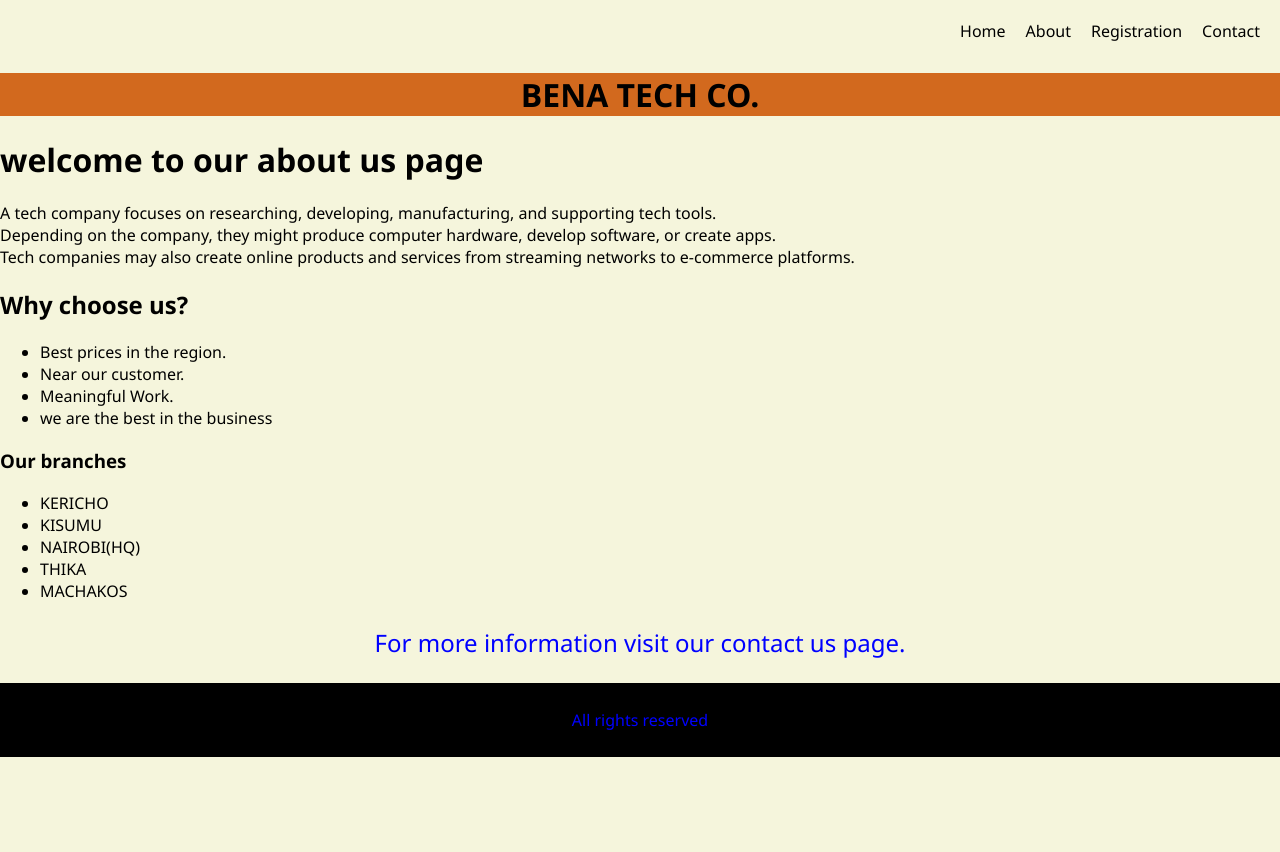
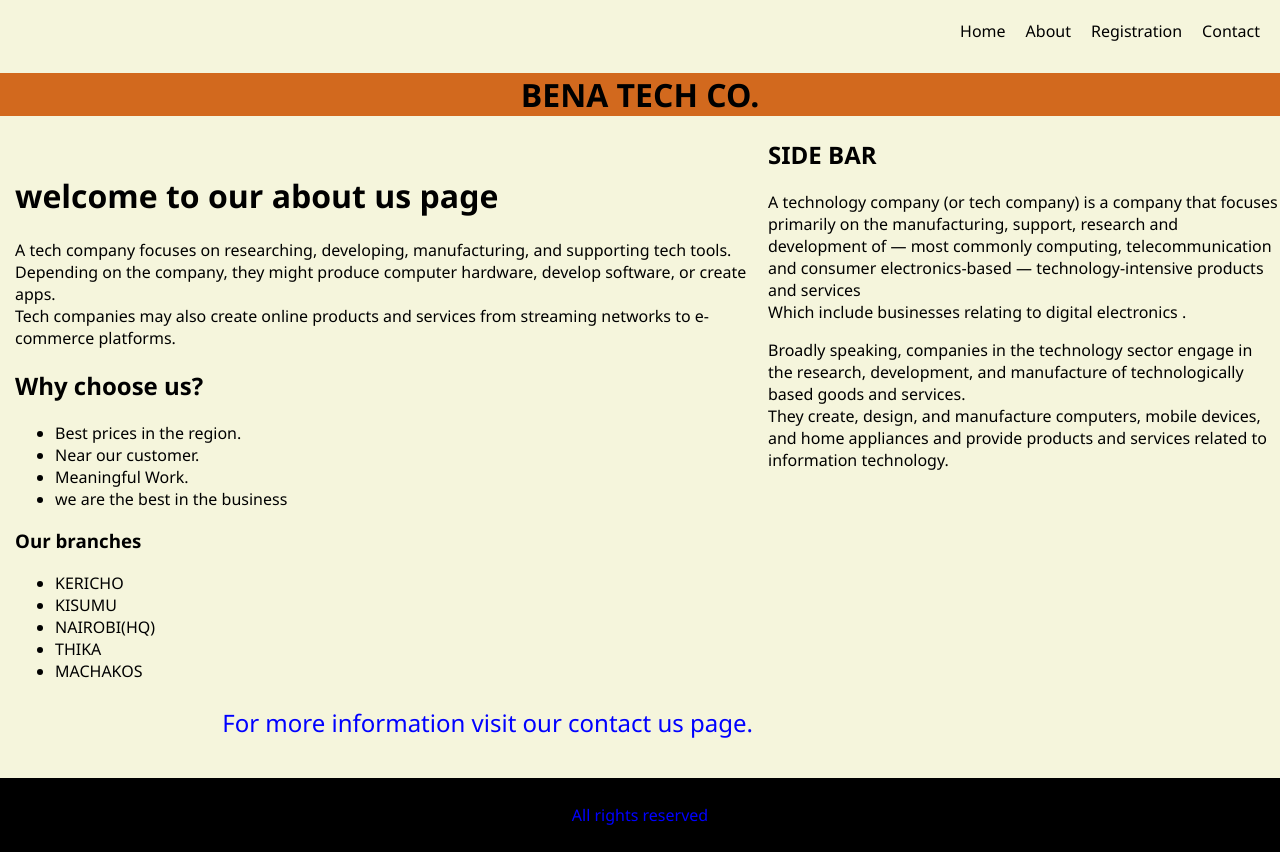
Before and after one commit to bena47/assignment-2, a PHP site: page /about.html in a window 1280 px wide. Before the commit the page ends 757 px from the top, so only its background shows below. Run offline with PHP 8.4, Linux system fonts and the light colour scheme.

Commit message:
added side bar to contgact and about page

```diff
--- a/about.html
+++ b/about.html
@@ -16,7 +16,9 @@
     <div class="banner">
         <h1>BENA TECH CO.</h1>
         </div>
-    <H1 class="about">welcome to our about us page</H1>
+        <div class="row">
+            <div class="content">
+                <H1 class="about">welcome to our about us page</H1>
     <p>
         A tech company focuses on researching, developing, manufacturing, and supporting tech tools.<br> Depending on the company, they might produce computer hardware, develop software, or create apps.
         <br> Tech companies may also create online products and services from streaming networks to e-commerce platforms.
@@ -36,11 +38,23 @@
         <li>THIKA</li>
         <li>MACHAKOS</li>
     </ul>
-    <p style="text-align: center;
+    <p style="text-align: right;
     font-family: 'Segoe UI', Tahoma, Geneva, Verdana, sans-serif;
     font-size: x-large;
     color: blue;">For more information visit our contact us page.</p>
 </body>
+            </div>
+            <div class="side bar">
+                <h2>SIDE BAR</h2>
+                <P>
+                 A technology company (or tech company) is a company that focuses primarily on the manufacturing, support, research and development of — most commonly computing, telecommunication and consumer electronics-based — technology-intensive products and services <br> Which include businesses relating to digital electronics .
+                </P>
+                <p>
+                 Broadly speaking, companies in the technology sector engage in the research, development, and manufacture of technologically based goods and services. <br> They create, design, and manufacture computers, mobile devices, and home appliances and provide products and services related to information technology.
+                </p>
+            </div>
+        </div>
+
 <footer>
     <p>All rights reserved</p>
 </footer>
--- a/css/style.css
+++ b/css/style.css
@@ -5,11 +5,14 @@ margin: 0;
 height: 100vh;
 
 }
+*{
+    box-sizing: border-box;
+}
 h1 {
  color: aquass;
 }
 .home{
-    background-image: url("../images/57.jpg");
+    background-image: url("../images/57.jpg") ;
     background-size:cover;
 
     background-blend-mode: hard-light;
@@ -94,3 +97,19 @@ a:hover{
     paddding 20 px;
     text-align: center;
 }
+.row::after{
+content: " ";
+display: block;
+clear: both;
+}
+
+.content{
+    float: left;
+    width: 60%;
+    padding: 15px;
+}
+.sidebar{
+    float: left;
+    width: 40%;
+    padding: 15px;
+}
```
Also changed, not shown: contact.html (+19 -1 lines), index.html (+2 -6 lines).
